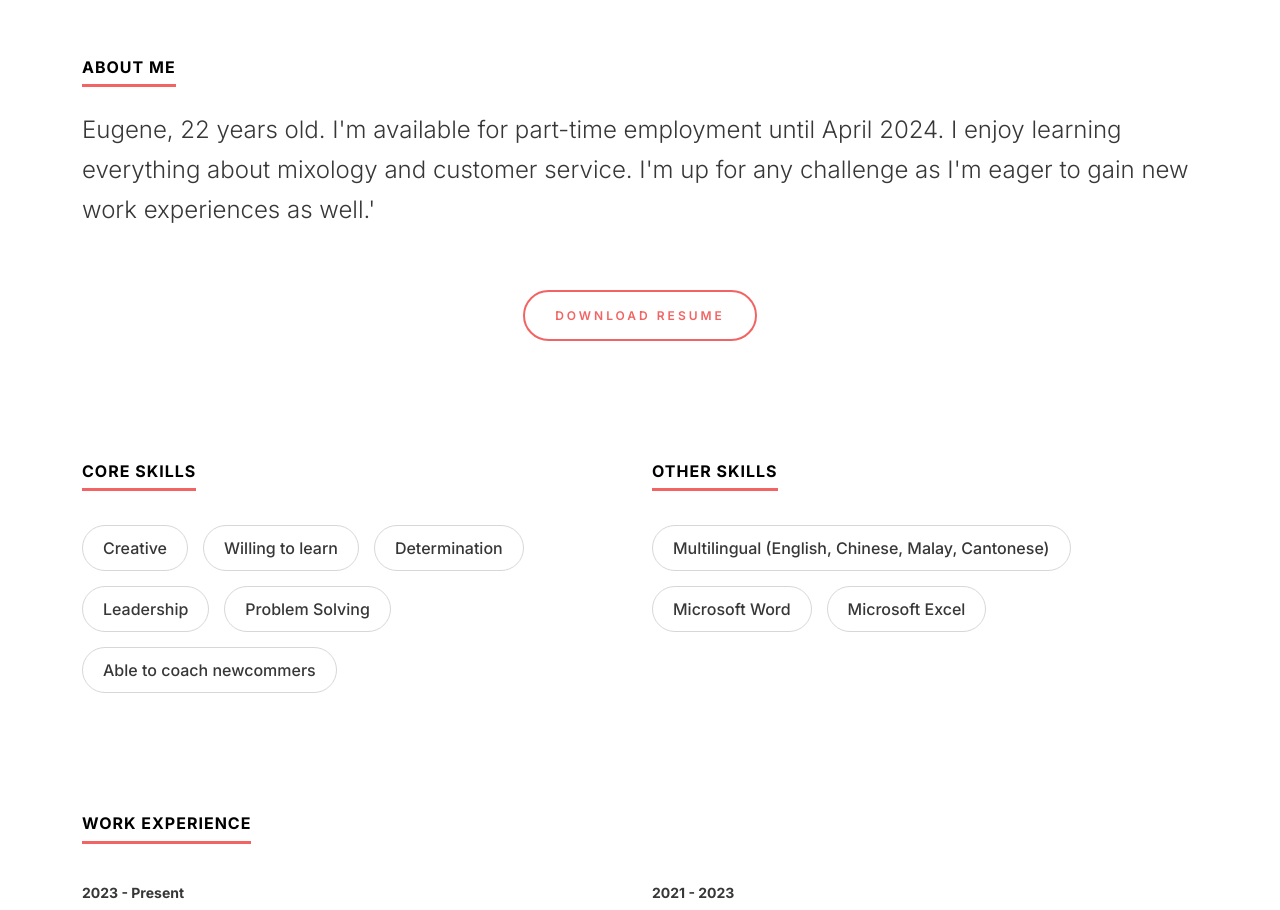
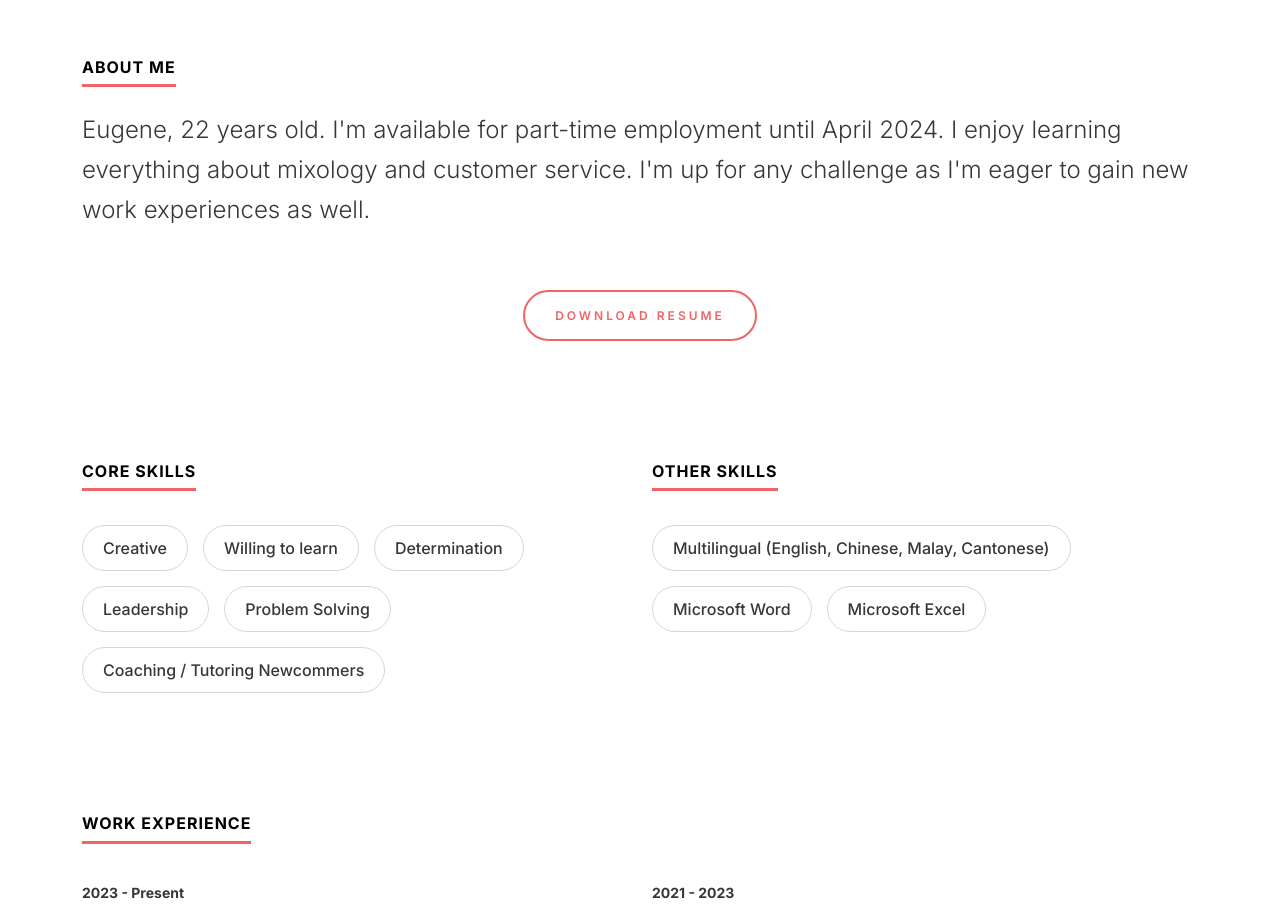
Before and after one commit to Yagoo-test/Eugene, a plain HTML site: page index.html in a window 1280 px wide. Shown: the part 849-1759 px from the top of the page. Drawn offline with nearby package versions, Linux system fonts and the light colour scheme.

Commit message:
index.html

```diff
--- a/index.html
+++ b/index.html
@@ -87,7 +87,7 @@
           <div class="container">
               <section>
                   <h2 class="ds-heading">About Me</h2>
-                  <p>Eugene, 22 years old. I'm available for part-time employment until April 2024. I enjoy learning everything about mixology and customer service. I'm up for any challenge as I'm eager to gain new work experiences as well.'</p>
+                  <p>Eugene, 22 years old. I'm available for part-time employment until April 2024. I enjoy learning everything about mixology and customer service. I'm up for any challenge as I'm eager to gain new work experiences as well.</p>
                   <div class="ds-button-sec text-center">
                       <a href="assets/resume/Eugene Liew Chern Yue Resume.pdf" target="_blank" class="ds-button">Download Resume</a>
                   </div>
@@ -107,7 +107,7 @@
                           <li>Determination</li>
                           <li>Leadership</li>
                           <li>Problem Solving</li>
-                          <li>Able to coach newcommers</li>
+                          <li>Coaching / Tutoring Newcommers</li>
                       </ul>
                   </div>
                   <div class="col-12 col-sm-12 col-md-6 col-lg-6 col-xl-6 col-xxl-6">
```
